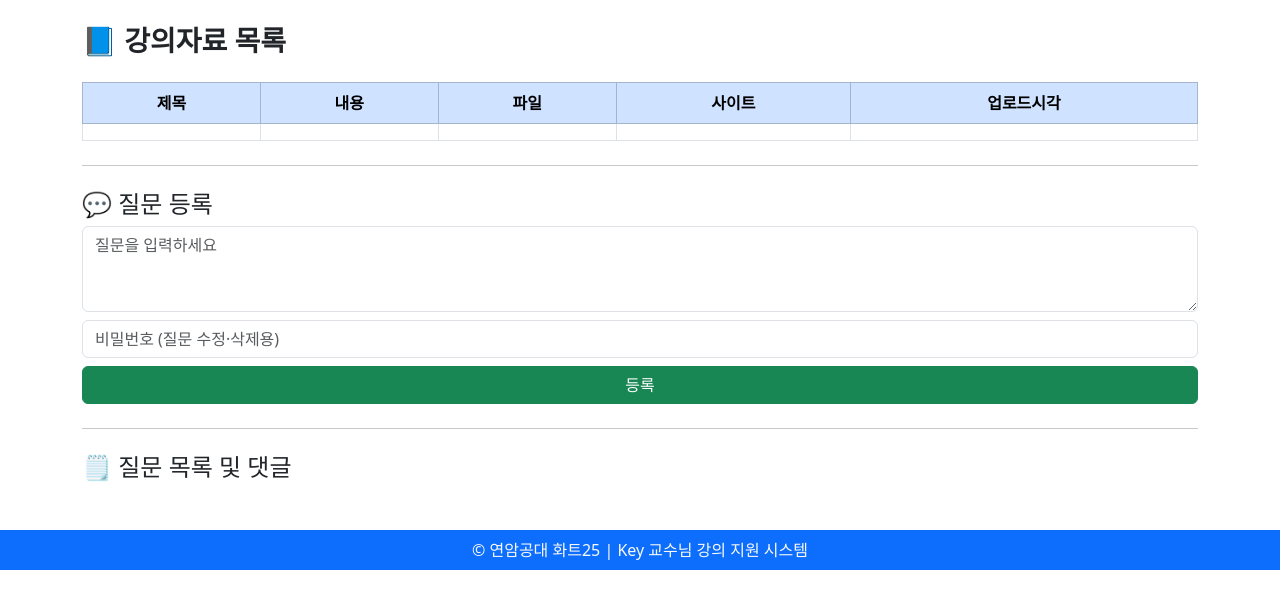
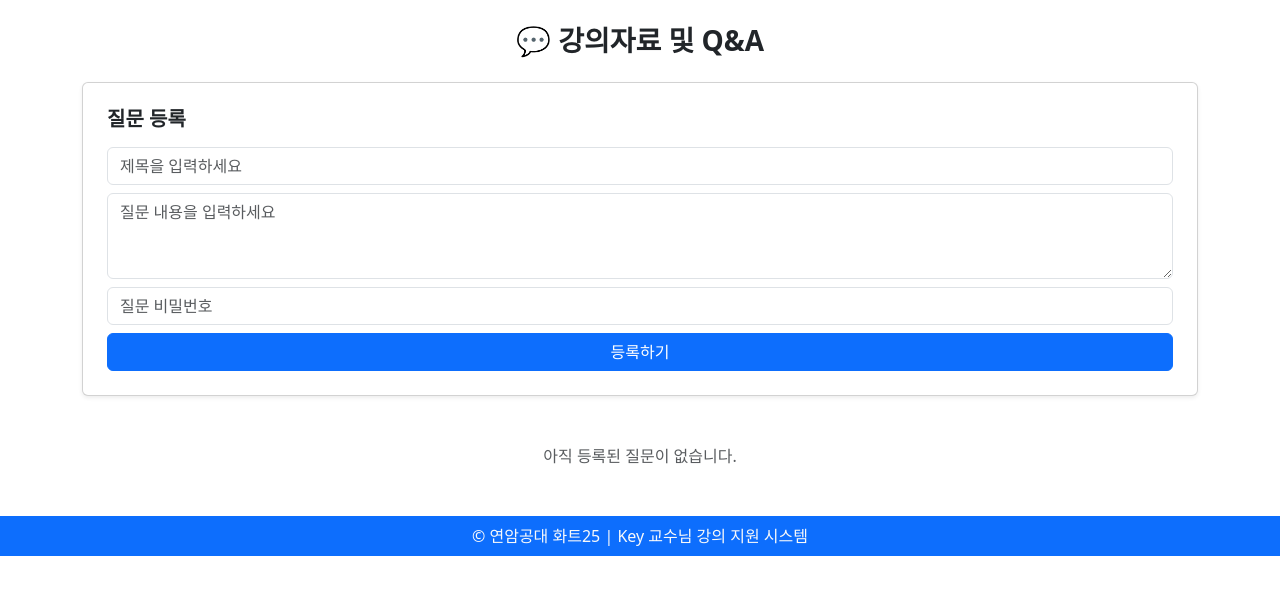
Before and after one commit to keyj-9bot/hwat25_2nd_term_lecture, a Flask app: page /lecture in a window 1280 px wide. Shown: the part 56-665 px from the top of the page. Run offline with Flask 3, Linux system fonts and the light colour scheme; the visitor is signed in with stand-in values (Sample User, id 1); lists and menus that the app fills with data are empty.

Commit message:
💬 Q&A + 댓글 삭제 + 전체 구조 안정화 (2025.10.29 완성판)

```diff
--- a/app.py
+++ b/app.py
@@ -1,6 +1,7 @@
+
 # -*- coding: utf-8 -*-
 """
-📘 화트25 강의자료 및 Q&A 시스템 (2025.10.29)
+📘 화트25 강의자료 및 Q&A 시스템 (2025.10.29 완성판)
 작성자: Key 교수님
 """
 from flask import Flask, render_template, request, redirect, url_for, session
@@ -16,7 +17,7 @@ COMMENT_FILE = "comments.csv"
 ALLOWED_FILE = "allowed_emails.txt"
 
 # ─────────────────────────────
-# 데이터 로드/저장
+# 📂 데이터 로드/저장
 # ─────────────────────────────
 def load_csv(path, cols):
     if os.path.exists(path):
@@ -30,7 +31,7 @@ def save_csv(df, path):
     df.to_csv(path, index=False, encoding="utf-8-sig")
 
 # ─────────────────────────────
-# 홈 (공통 로그인)
+# 🏠 홈 (공통 로그인)
 # ─────────────────────────────
 @app.route("/", methods=["GET", "POST"], endpoint="home")
 def home():
@@ -52,7 +53,7 @@ def home():
     return render_template("home.html", error=error)
 
 # ─────────────────────────────
-# 강의자료 + 질문 + 댓글 (삭제 추가)
+# 📚 강의자료 + 질문 + 댓글 (등록/수정/삭제)
 # ─────────────────────────────
 @app.route("/lecture", methods=["GET", "POST"], endpoint="lecture")
 def lecture():
@@ -86,7 +87,7 @@ def lecture():
         new_text = request.form.get("edit_question", "").strip()
         for idx, row in questions.iterrows():
             if row["id"] == qid and str(row["password"]) == pw:
-                questions.at[idx, "question"] = new_text
+                questions.at[idx, "question"] = new_text + " (수정됨)"
                 save_csv(questions, QUESTION_FILE)
                 break
         return redirect(url_for("lecture"))
@@ -125,13 +126,15 @@ def lecture():
         save_csv(comments, COMMENT_FILE)
         return redirect(url_for("lecture"))
 
-    return render_template("lecture.html",
-                           lectures=lectures.to_dict(orient="records"),
-                           questions=questions.to_dict(orient="records"),
-                           comments=comments.to_dict(orient="records"))
+    return render_template(
+        "lecture.html",
+        lectures=lectures.to_dict(orient="records"),
+        questions=questions.to_dict(orient="records"),
+        comments=comments.to_dict(orient="records")
+    )
 
 # ─────────────────────────────
-# 교수 로그인
+# 👨‍🏫 교수 로그인
 # ─────────────────────────────
 @app.route("/login_prof", methods=["GET", "POST"], endpoint="login_prof")
 def login_prof():
@@ -147,7 +150,7 @@ def login_prof():
     return render_template("login_prof.html", error=error)
 
 # ─────────────────────────────
-# 교수 전용 업로드
+# ⬆️ 교수 전용 업로드
 # ─────────────────────────────
 @app.route("/upload_lecture", methods=["GET", "POST"], endpoint="upload_lecture")
 def upload_lecture():
@@ -178,7 +181,7 @@ def upload_lecture():
     return render_template("upload_lecture.html", data=lectures.to_dict(orient="records"))
 
 # ─────────────────────────────
-# 로그아웃
+# 🚪 로그아웃
 # ─────────────────────────────
 @app.route("/logout", endpoint="logout")
 def logout():
@@ -186,7 +189,7 @@ def logout():
     return redirect(url_for("home"))
 
 # ─────────────────────────────
-# Render 헬스체크
+# 💓 Render 헬스체크
 # ─────────────────────────────
 @app.route("/health")
 def health():
--- a/templates/lecture.html
+++ b/templates/lecture.html
@@ -1,82 +1,62 @@
 
 {% extends "base.html" %}
 {% block content %}
+<h3 class="fw-bold text-center mb-4">💬 강의자료 및 Q&A</h3>
 
-<h3 class="fw-bold mb-4">📘 강의자료 목록</h3>
+<!-- 질문 등록 폼 -->
+<div class="card p-4 mb-5 shadow-sm">
+  <h5 class="fw-bold mb-3">질문 등록</h5>
+  <form method="POST" action="{{ url_for('add_question') }}">
+    <input type="text" name="title" class="form-control mb-2" placeholder="제목을 입력하세요" required>
+    <textarea name="content" class="form-control mb-2" rows="3" placeholder="질문 내용을 입력하세요" required></textarea>
+    <input type="password" name="password" class="form-control mb-2" placeholder="질문 비밀번호" required>
+    <button type="submit" class="btn btn-primary w-100">등록하기</button>
+  </form>
+</div>
 
-{% if lectures %}
-<table class="table table-bordered text-center align-middle">
-  <thead class="table-primary">
-    <tr><th>제목</th><th>내용</th><th>파일</th><th>사이트</th><th>업로드시각</th></tr>
-  </thead>
-  <tbody>
-    {% for lec in lectures %}
-    <tr>
-      <td>{{ lec.title }}</td>
-      <td>{{ lec.content }}</td>
-      <td>{% if lec.file_link %}<a href="{{ lec.file_link }}" target="_blank">📂</a>{% endif %}</td>
-      <td>{% if lec.site_link %}<a href="{{ lec.site_link }}" target="_blank">🌐</a>{% endif %}</td>
-      <td>{{ lec.uploaded_at if session.get('professor') else '비공개' }}</td>
-    </tr>
-    {% endfor %}
-  </tbody>
-</table>
-{% endif %}
+<!-- 질문 목록 -->
+{% if questions %}
+  {% for q in questions %}
+  <div class="card mb-4 shadow-sm">
+    <div class="card-body">
+      <h5 class="card-title fw-bold">{{ q.title }}</h5>
+      <p class="card-text">{{ q.content }}</p>
+      <p class="text-muted small mb-2">작성일: {{ q.date }}</p>
 
-<hr class="my-4">
-<h4>💬 질문 등록</h4>
+      <!-- 수정/삭제 -->
+      <form method="POST" action="{{ url_for('edit_question', qid=q.id) }}" class="d-inline">
+        <input type="password" name="password" placeholder="비밀번호" class="form-control form-control-sm d-inline w-auto" required>
+        <button type="submit" class="btn btn-sm btn-outline-secondary">수정</button>
+      </form>
+      <form method="POST" action="{{ url_for('delete_question', qid=q.id) }}" class="d-inline">
+        <input type="password" name="password" placeholder="비밀번호" class="form-control form-control-sm d-inline w-auto" required>
+        <button type="submit" class="btn btn-sm btn-outline-danger">삭제</button>
+      </form>
+    </div>
 
-<form method="POST">
-  <textarea name="new_question" class="form-control mb-2" rows="3" placeholder="질문을 입력하세요" required></textarea>
-  <input type="password" name="new_password" class="form-control mb-2" placeholder="비밀번호 (질문 수정·삭제용)" required>
-  <button type="submit" class="btn btn-success w-100">등록</button>
-</form>
-
-<hr class="my-4">
-<h4>🗒️ 질문 목록 및 댓글</h4>
-
-{% for q in questions %}
-<div class="card mb-3">
-  <div class="card-body">
-    <h6 class="text-muted">{{ q.email }} ({{ q.created_at }})</h6>
-    <p>{{ q.question }}</p>
-
-    <!-- 수정 -->
-    <form method="POST" class="mt-2">
-      <input type="hidden" name="qid" value="{{ q.id }}">
-      <input type="password" name="password" class="form-control mb-1" placeholder="비밀번호 확인">
-      <textarea name="edit_question" class="form-control mb-2" placeholder="수정할 내용을 입력하세요"></textarea>
-      <button class="btn btn-outline-warning btn-sm">수정</button>
-    </form>
-
-    <!-- 삭제 -->
-    <form method="POST" class="mt-1">
-      <input type="hidden" name="qid" value="{{ q.id }}">
-      <input type="password" name="password" class="form-control mb-2" placeholder="비밀번호 확인">
-      <button class="btn btn-outline-danger btn-sm" name="delete_question">삭제</button>
-    </form>
-
-    <hr>
-    <!-- 댓글 등록 -->
-    <form method="POST" class="d-flex mb-2">
-      <input type="hidden" name="qid" value="{{ q.id }}">
-      <input type="text" name="new_comment" class="form-control me-2" placeholder="댓글 입력" required>
-      <input type="password" name="comment_pw" class="form-control me-2" placeholder="비밀번호" required>
-      <button class="btn btn-outline-primary">등록</button>
-    </form>
-
-    <!-- 댓글 목록 -->
+    <!-- 댓글 섹션 -->
+    <div class="card-footer bg-light">
+      <h6 class="fw-bold mb-2">💭 댓글</h6>
       {% for c in comments if c.qid == q.id %}
-    <div class="ms-3 text-secondary border-start ps-2 mb-2">
-      ↳ <b>{{ c.email }}</b>: {{ c.comment }} ({{ c.created_at }})
-      <form method="POST" class="d-flex mt-1">
-        <input type="hidden" name="cid" value="{{ c.cid }}">
-        <input type="password" name="password" class="form-control form-control-sm me-2" placeholder="비밀번호 확인" required>
-        <button class="btn btn-sm btn-outline-danger" name="delete_comment">삭제</button>
+        <div class="border rounded p-2 mb-2 bg-white">
+          <p class="mb-1">{{ c.content }}</p>
+          <small class="text-muted">{{ c.date }}</small>
+          <form method="POST" action="{{ url_for('delete_comment', cid=c.id) }}" class="mt-1">
+            <input type="password" name="password" placeholder="비밀번호" class="form-control form-control-sm d-inline w-auto" required>
+            <button type="submit" class="btn btn-sm btn-outline-danger">댓글 삭제</button>
           </form>
         </div>
       {% endfor %}
+      <form method="POST" action="{{ url_for('add_comment', qid=q.id) }}" class="mt-3">
+        <textarea name="content" class="form-control mb-2" rows="2" placeholder="댓글을 입력하세요" required></textarea>
+        <input type="password" name="password" class="form-control mb-2" placeholder="댓글 비밀번호" required>
+        <button type="submit" class="btn btn-outline-primary btn-sm w-100">댓글 등록</button>
+      </form>
     </div>
   </div>
   {% endfor %}
+{% else %}
+  <p class="text-center text-muted">아직 등록된 질문이 없습니다.</p>
+{% endif %}
+
 {% endblock %}
```
Lines whose indentation alone changed are shown as unchanged.
